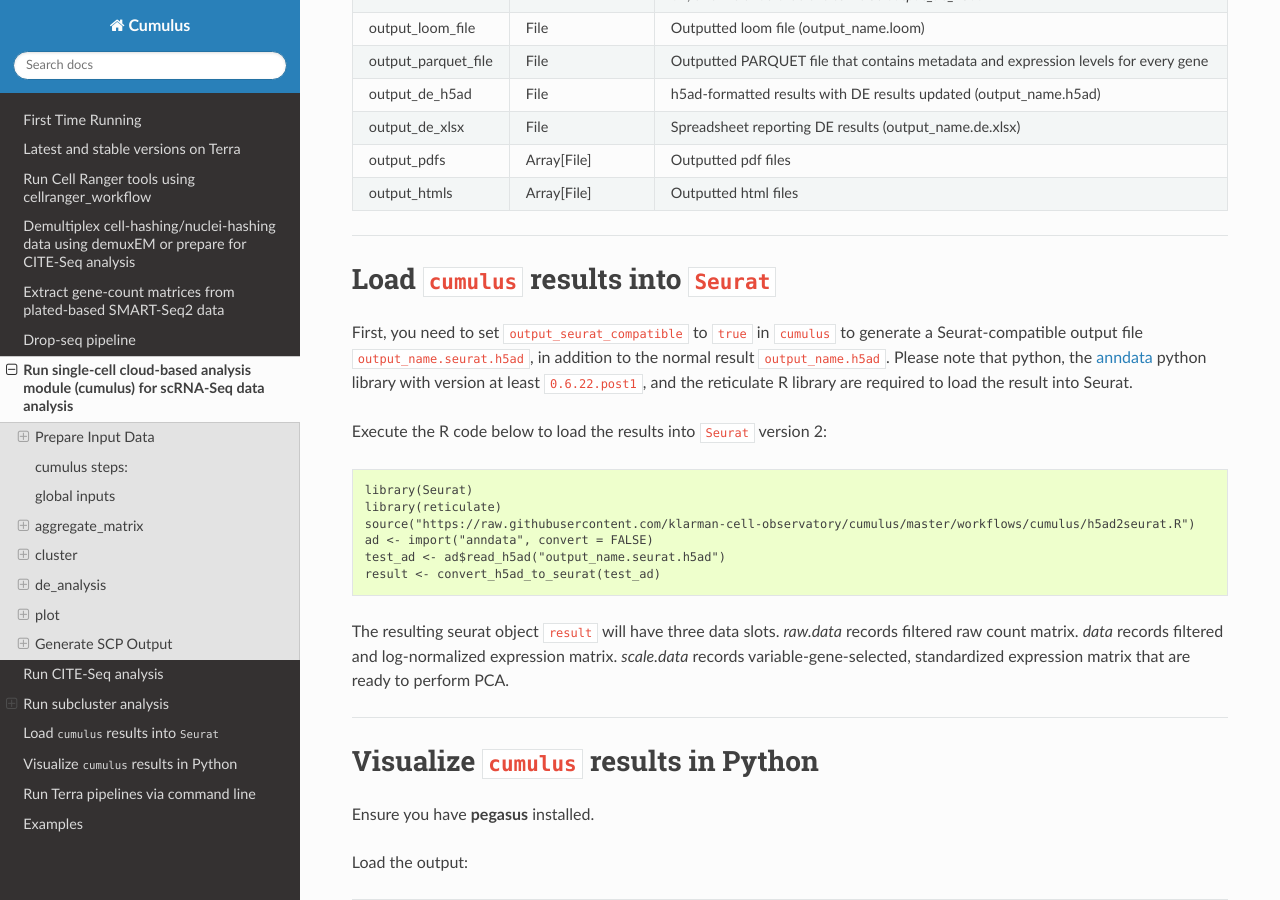
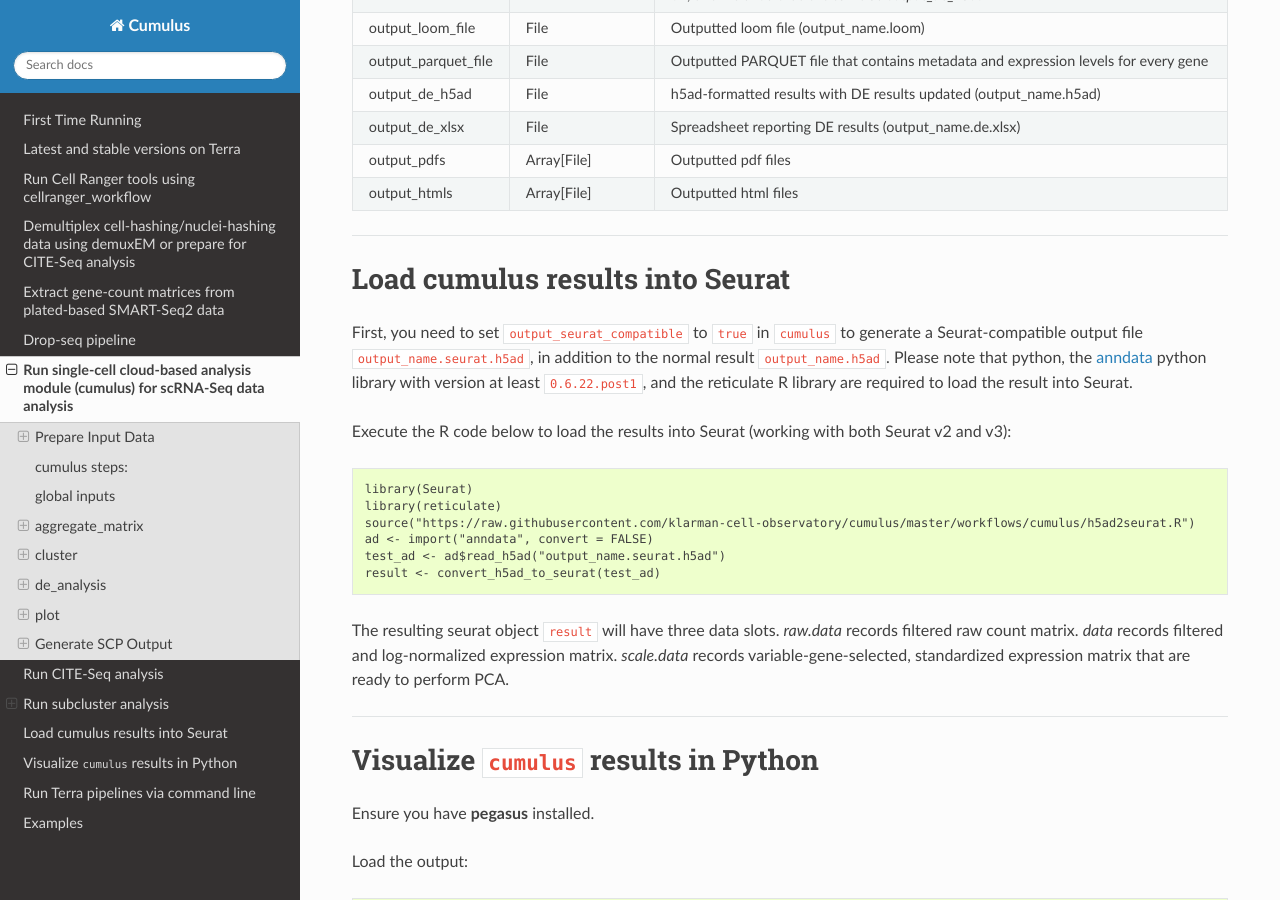
Before and after one commit to lilab-bcb/cumulus, a Sphinx documentation site: the page built from docs/cumulus.rst, in a window 1280 px wide and 900 px high, scrolled down 15982 px. Built offline with Sphinx 7.4.7 and the Read the Docs theme 2.0.0, drawn with Linux system fonts in a browser that asks for light colours.

Commit message:
clarify seurat version

```diff
--- a/docs/cumulus.rst
+++ b/docs/cumulus.rst
@@ -953,13 +953,13 @@ cumulus_subcluster's outputs
 
 ---------------------------------
 
-Load ``cumulus`` results into ``Seurat``
+Load cumulus results into Seurat
 -----------------------------------------
 
 First, you need to set ``output_seurat_compatible`` to ``true`` in ``cumulus`` to generate a Seurat-compatible output file ``output_name.seurat.h5ad``, in addition to the normal result ``output_name.h5ad``.
 Please note that python, the `anndata`_ python library with version at least ``0.6.22.post1``, and the reticulate R library are required to load the result into Seurat.
 
-Execute the R code below to load the results into ``Seurat`` version 2::
+Execute the R code below to load the results into Seurat (working with both Seurat v2 and v3)::
 
 	library(Seurat)
 	library(reticulate)
```
